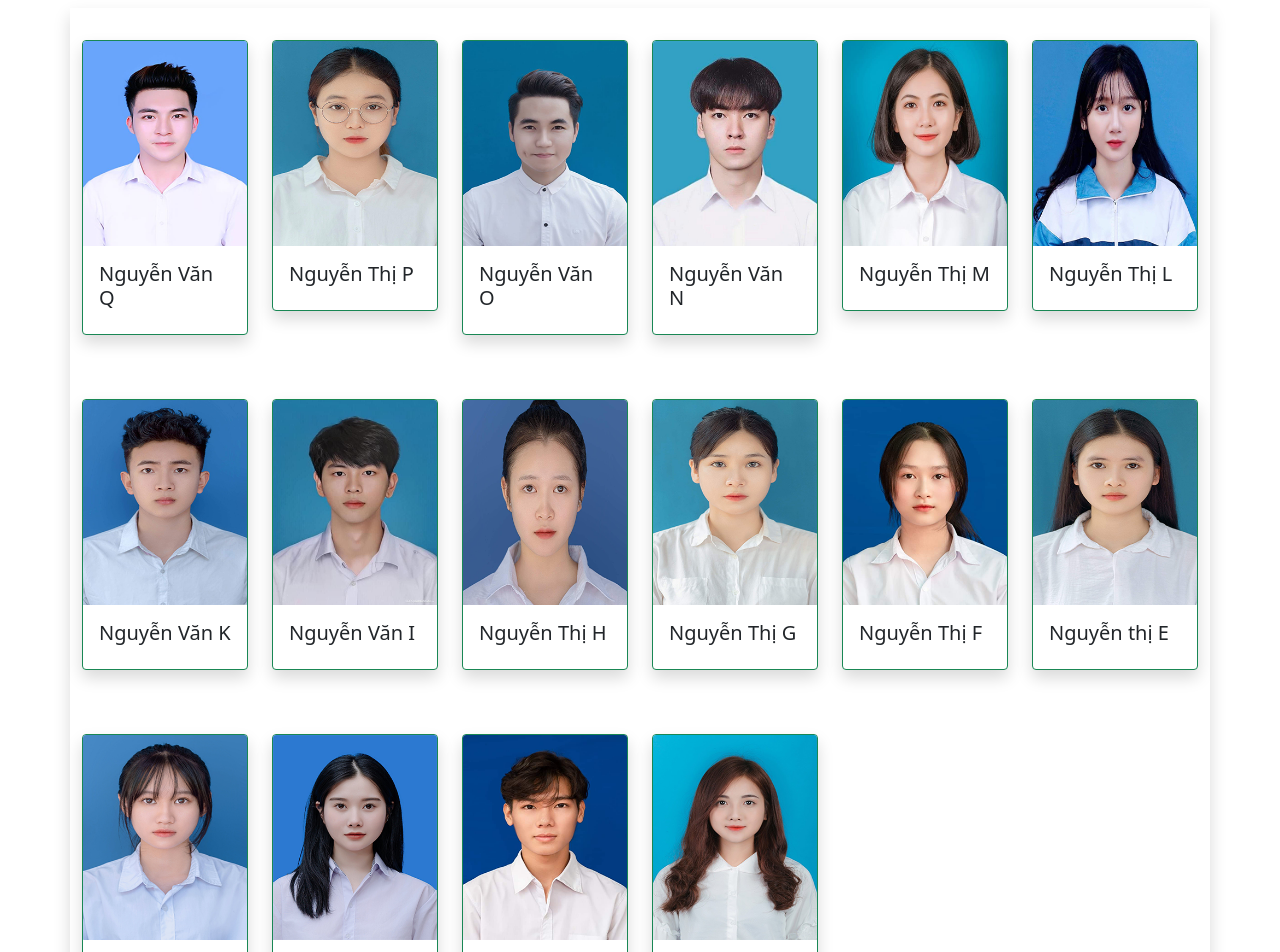
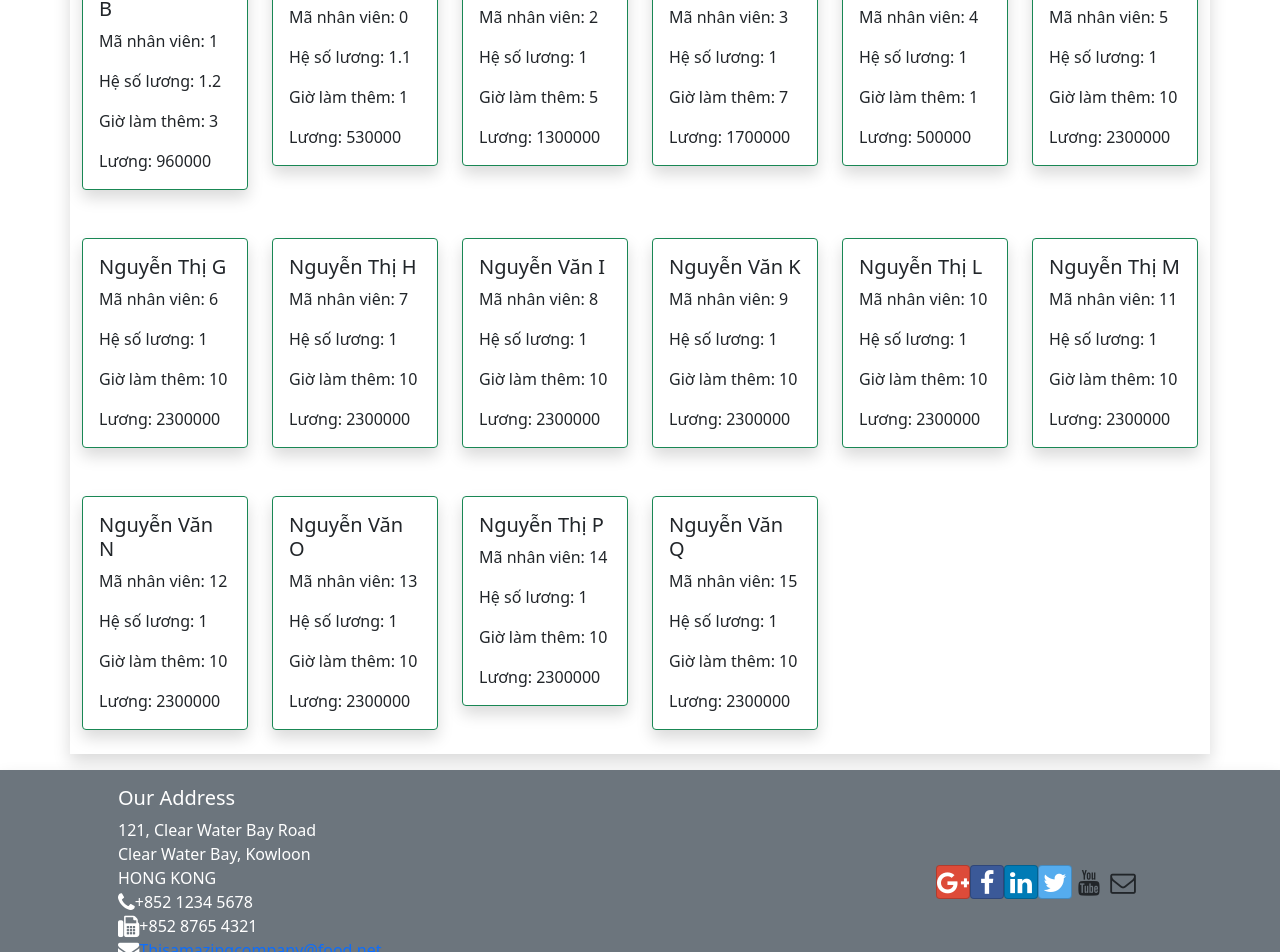
Before and after one commit to MarcellNT/FUNIXReactJSASM, a React (Create React App) app: page /salary in a window 1280 px wide. Shown: the part 180-1132 px from the top of the page. Built offline with nearby package versions, Linux system fonts and the light colour scheme.

Commit message:
Edit MainComponent

```diff
--- a/src/App.js
+++ b/src/App.js
@@ -1,8 +1,8 @@
 import React from "react";
 import Main from "./component/MainComponent";
 import { BrowserRouter } from "react-router-dom";
-// Su dung BrowserRouter su dung bo dinh tuyen History API cua HTML5 de giu giao dien nguoi dung dong bo voi URL
-// BrowserRouter la thanh phan me luu tru bao tat ca cac thanh phan khac ben trong
+// Sử dụng BrowserRouter sử dụng bộ định tuyết History API của HTML để giữ giao diện người dùng đồng bộ với URL
+// BrowserRouter là thành phần cha  lưu trữ bao tất cả các thành phần khác bên trong
 function App() {
   return (
     <BrowserRouter>
--- a/src/component/FooterComponent.js
+++ b/src/component/FooterComponent.js
@@ -2,7 +2,7 @@ import React from "react";
 
 function Footer() {
     return (
-        <div className = "footer bg-secondary shadow" >
+        <div className="footer bg-secondary shadow" >
             <div className="container">
                 <div className="row justify-content-center pt-3">
                     <div className="col-12 col-sm-8 ps-5 text-white">
@@ -69,7 +69,7 @@ function Footer() {
                     </div>
                 </div>
             </div>
-            </div >
+        </div >
     )
 }
 export default Footer;
--- a/src/component/MainComponent.js
+++ b/src/component/MainComponent.js
@@ -5,6 +5,7 @@ import Salary from "./SalaryComponent";
 import Footer from "./FooterComponent";
 import Header from "./HeaderComponent";
 import { STAFFS, DEPARTMENTS } from "../shared/staffs";
+import { Navigate, Route, Routes, useParams } from 'react-router-dom';
 
 
 // Tạo class Main Component container
@@ -17,14 +18,30 @@ class Main extends Component {
             departments: DEPARTMENTS
         }
     }
+    // React 17 không support Switch và Redirect nên chuyển qua Routes và Navigate, route cũng sử dụng element thay vì component
     render() {
         return (
             <div>
-                <Header/>
-                {/* gán staffs = this.state.staffs lấy giá trị của nó */}
-                <StaffList staffs={this.state.staffs} />
-                <Department departments={this.state.departments} />
-                <Salary staffs={this.state.staffs} />
+                <Header />
+                <Routes>
+                    {/* gán staffs = this.state.staffs lấy giá trị của nó */}
+                    <Route
+                        path="/staff"
+                        element={<StaffList staffs={this.state.staffs} />}
+                    />
+                    <Route
+                        path="/department"
+                        element={<Department departments={this.state.departments} />}
+                    />
+                    <Route
+                        path="/salary"
+                        element={<Salary staffs={this.state.staffs} />}
+                    />
+                    <Route
+                        path="*"
+                        element={<Navigate to="/staff" />}
+                    />
+                </Routes>
                 <Footer />
             </div>
         )
--- a/src/shared/staffs.jsx
+++ b/src/shared/staffs.jsx
@@ -41,7 +41,7 @@ export const STAFFS =
             department: DEPARTMENTS[0],
             annualLeave: 1,
             overTime: 1,
-            image: './assets/image/staff01.png',
+            image: '/assets/image/staff01.png',
         },
         {
             id: 1,
@@ -52,7 +52,7 @@ export const STAFFS =
             department: DEPARTMENTS[1],
             annualLeave: 2,
             overTime: 3,
-            image: './assets/image/staff02.png',
+            image: '/assets/image/staff02.png',
         },
         {
             id: 2,
@@ -63,7 +63,7 @@ export const STAFFS =
             department: DEPARTMENTS[3],
             annualLeave: 4,
             overTime: 5,
-            image: './assets/image/staff03.png',
+            image: '/assets/image/staff03.png',
         },
         {
             id: 3,
@@ -74,7 +74,7 @@ export const STAFFS =
             department: DEPARTMENTS[2],
             annualLeave: 6,
             overTime: 7,
-            image: './assets/image/staff04.png',
+            image: '/assets/image/staff04.png',
         },
         {
             id: 4,
@@ -85,7 +85,7 @@ export const STAFFS =
             department: DEPARTMENTS[2],
             annualLeave: 8,
             overTime: 1,
-            image: './assets/image/staff05.png',
+            image: '/assets/image/staff05.png',
         },
         {
             id: 5,
@@ -96,7 +96,7 @@ export const STAFFS =
             department: DEPARTMENTS[4],
             annualLeave: 9,
             overTime: 10,
-            image: './assets/image/staff06.png',
+            image: '/assets/image/staff06.png',
         },
         {
             id: 6,
@@ -107,7 +107,7 @@ export const STAFFS =
             department: DEPARTMENTS[4],
             annualLeave: 9,
             overTime: 10,
-            image: './assets/image/staff07.png',
+            image: '/assets/image/staff07.png',
         },
         {
             id: 7,
@@ -118,7 +118,7 @@ export const STAFFS =
             department: DEPARTMENTS[2],
             annualLeave: 9,
             overTime: 10,
-            image: './assets/image/staff08.png',
+            image: '/assets/image/staff08.png',
         },
         {
             id: 8,
@@ -129,7 +129,7 @@ export const STAFFS =
             department: DEPARTMENTS[3],
             annualLeave: 9,
             overTime: 10,
-            image: './assets/image/staff09.png',
+            image: '/assets/image/staff09.png',
         },
         {
             id: 9,
@@ -140,7 +140,7 @@ export const STAFFS =
             department: DEPARTMENTS[4],
             annualLeave: 9,
             overTime: 10,
-            image: './assets/image/staff10.png',
+            image: '/assets/image/staff10.png',
         },
         {
             id: 10,
@@ -151,7 +151,7 @@ export const STAFFS =
             department: DEPARTMENTS[4],
             annualLeave: 9,
             overTime: 10,
-            image: './assets/image/staff11.png',
+            image: '/assets/image/staff11.png',
         },
         {
             id: 11,
@@ -162,7 +162,7 @@ export const STAFFS =
             department: DEPARTMENTS[4],
             annualLeave: 9,
             overTime: 10,
-            image: './assets/image/staff12.png',
+            image: '/assets/image/staff12.png',
         },
         {
             id: 12,
@@ -173,7 +173,7 @@ export const STAFFS =
             department: DEPARTMENTS[4],
             annualLeave: 9,
             overTime: 10,
-            image: './assets/image/staff13.png',
+            image: '/assets/image/staff13.png',
         },
         {
             id: 13,
@@ -184,7 +184,7 @@ export const STAFFS =
             department: DEPARTMENTS[4],
             annualLeave: 9,
             overTime: 10,
-            image: './assets/image/staff14.png',
+            image: '/assets/image/staff14.png',
         },
         {
             id: 14,
@@ -195,7 +195,7 @@ export const STAFFS =
             department: DEPARTMENTS[4],
             annualLeave: 9,
             overTime: 10,
-            image: './assets/image/staff15.png',
+            image: '/assets/image/staff15.png',
         },
         {
             id: 15,
@@ -206,7 +206,7 @@ export const STAFFS =
             department: DEPARTMENTS[4],
             annualLeave: 9,
             overTime: 10,
-            image: './assets/image/staff16.png',
+            image: '/assets/image/staff16.png',
         },
 
     ]
```
